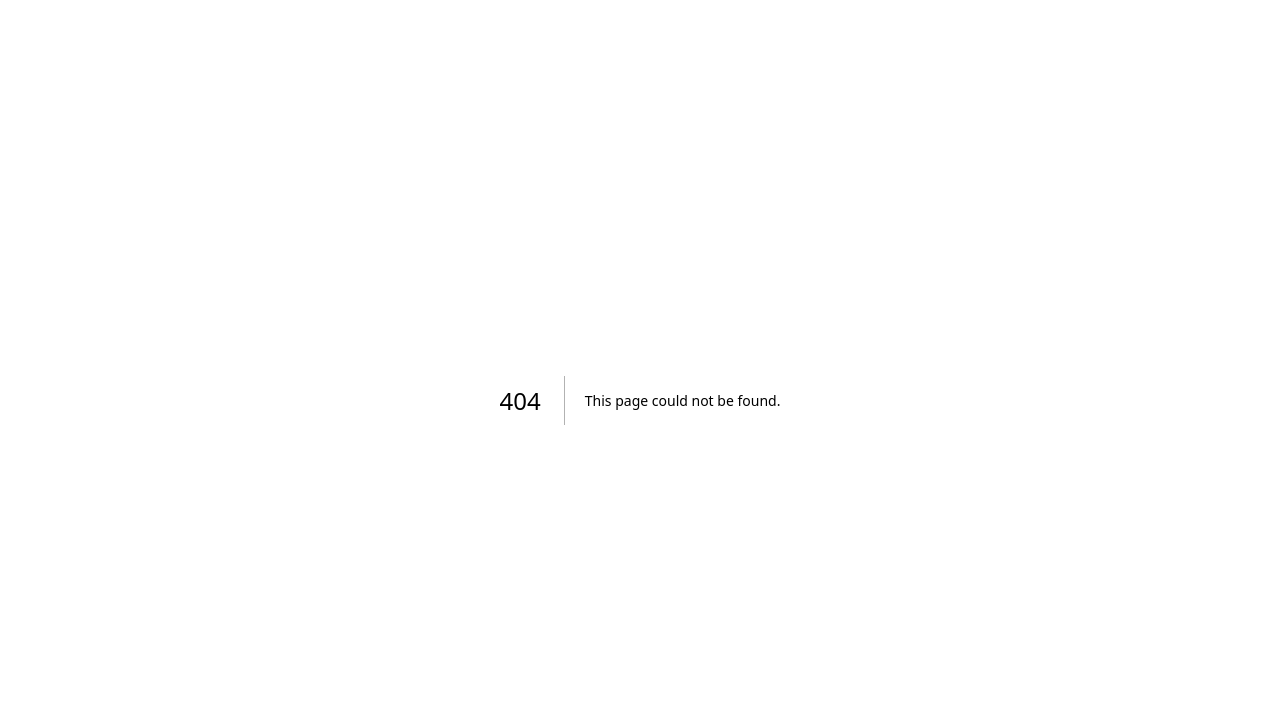
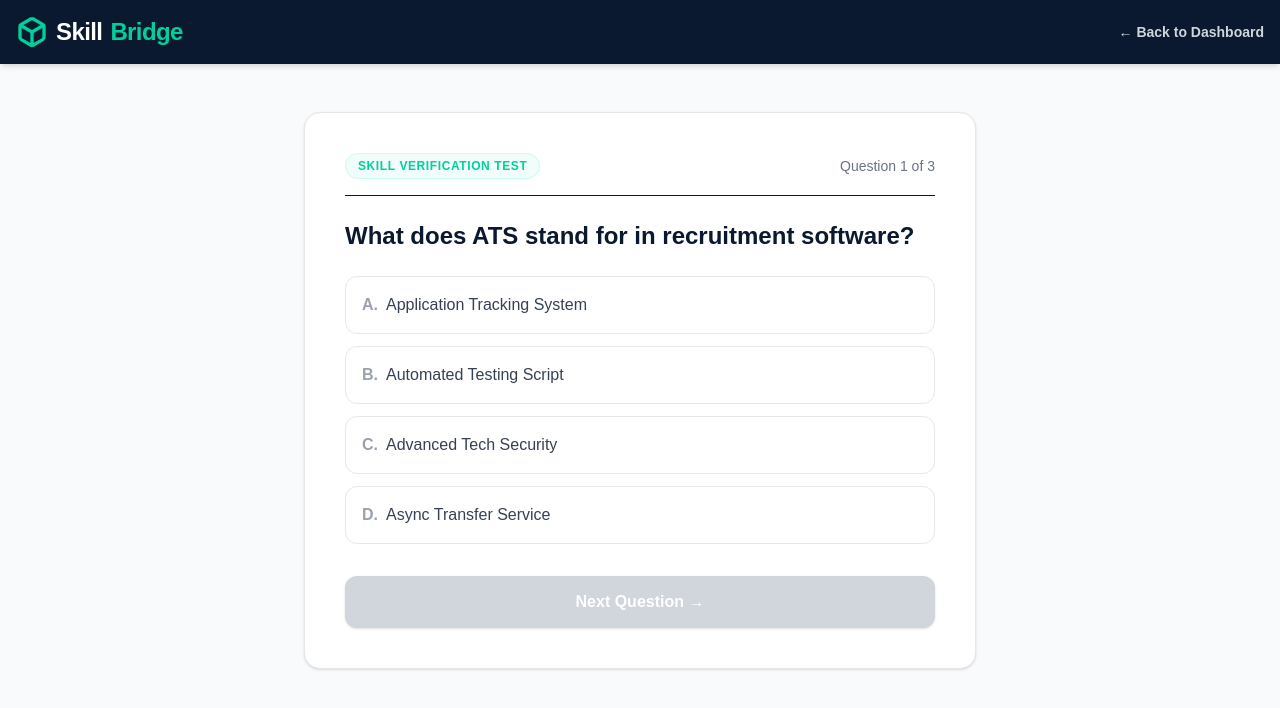
Before and after one commit to rupaniali/skillbridge-hackathon, a Next.js app: page /dashboard/mock-test in a window 1280 px wide. Before the commit this address had no page. Shown: the top 708 px of the page. Built offline with nearby package versions, Linux system fonts and the light colour scheme.

Commit message:
Added interactive Skill Mock Test feature and updated dashboard grid

```diff
--- /dev/null
+++ b/app/dashboard/mock-test/page.tsx
@@ -0,0 +1,157 @@
+"use client";
+
+import Link from "next/link";
+import { useState } from "react";
+
+const questions = [
+  {
+    id: 1,
+    question: "What does ATS stand for in recruitment software?",
+    options: [
+      "Application Tracking System",
+      "Automated Testing Script",
+      "Advanced Tech Security",
+      "Async Transfer Service"
+    ],
+    answer: 0
+  },
+  {
+    id: 2,
+    question: "Which of the following is a core feature of Next.js App Router?",
+    options: [
+      "Server Components by default",
+      "Client-only rendering",
+      "No routing support",
+      "Strictly CSS modules required"
+    ],
+    answer: 0
+  },
+  {
+    id: 3,
+    question: "Why is Git/GitHub integration crucial for modern developers?",
+    options: [
+      "To store heavy movie files",
+      "To verify real coding activity and collaboration",
+      "To design UI components faster",
+      "To host databases"
+    ],
+    answer: 1
+  }
+];
+
+export default function MockTestPage() {
+  const [currentQuestion, setCurrentQuestion] = useState(0);
+  const [selectedOption, setSelectedOption] = useState<number | null>(null);
+  const [score, setScore] = useState(0);
+  const [isCompleted, setIsCompleted] = useState(false);
+
+  const handleOptionSelect = (index: number) => {
+    setSelectedOption(index);
+  };
+
+  const handleNext = () => {
+    if (selectedOption === questions[currentQuestion].answer) {
+      setScore(score + 1);
+    }
+
+    const nextQuestion = currentQuestion + 1;
+    if (nextQuestion < questions.length) {
+      setCurrentQuestion(nextQuestion);
+      setSelectedOption(null);
+    } else {
+      setIsCompleted(true);
+    }
+  };
+
+  return (
+    <div className="min-h-screen bg-gray-50 text-gray-900">
+      {/* Navbar */}
+      <nav className="bg-[#0A192F] text-white p-4 flex justify-between items-center shadow-md">
+        <Link href="/dashboard" className="text-2xl font-extrabold flex items-center gap-2 tracking-tight cursor-pointer">
+          <svg xmlns="http://www.w3.org/2000/svg" className="w-8 h-8 text-[#00d09c]" viewBox="0 0 24 24" fill="none" stroke="currentColor" strokeWidth="2.5" strokeLinecap="round" strokeLinejoin="round">
+            <path d="M21 16V8a2 2 0 0 0-1-1.73l-7-4a2 2 0 0 0-2 0l-7 4A2 2 0 0 0 3 8v8a2 2 0 0 0 1 1.73l7 4a2 2 0 0 0 2 0l7-4A2 2 0 0 0 21 16z"></path>
+            <polyline points="3.27 6.96 12 12.01 20.73 6.96"></polyline>
+            <line x1="12" y1="22.08" x2="12" y2="12"></line>
+          </svg>
+          <span className="text-white">Skill</span><span className="text-[#00d09c]">Bridge</span>
+        </Link>
+        <Link href="/dashboard" className="text-sm font-semibold text-gray-300 hover:text-white transition">
+          ← Back to Dashboard
+        </Link>
+      </nav>
+
+      {/* Main Container */}
+      <main className="max-w-3xl mx-auto p-6 md:p-12">
+        <div className="bg-white border border-gray-200 rounded-2xl shadow-sm p-8 md:p-10">
+
+          {!isCompleted ? (
+            <div>
+              <div className="flex justify-between items-center mb-6 border-b pb-4">
+                <span className="text-xs font-bold uppercase tracking-wider text-[#00d09c] bg-teal-50 px-3 py-1 rounded-full border border-teal-100">
+                  Skill Verification Test
+                </span>
+                <span className="text-sm text-gray-500 font-medium">
+                  Question {currentQuestion + 1} of {questions.length}
+                </span>
+              </div>
+
+              <h2 className="text-xl md:text-2xl font-bold text-[#0A192F] mb-6">
+                {questions[currentQuestion].question}
+              </h2>
+
+              <div className="space-y-3 mb-8">
+                {questions[currentQuestion].options.map((option, index) => (
+                  <button
+                    key={index}
+                    onClick={() => handleOptionSelect(index)}
+                    className={`w-full text-left p-4 rounded-xl border transition font-medium text-sm md:text-base ${
+                      selectedOption === index
+                        ? 'border-[#00d09c] bg-teal-50/50 text-[#0A192F]'
+                        : 'border-gray-200 bg-white hover:border-gray-300 text-gray-700'
+                    }`}
+                  >
+                    <span className="inline-block w-6 font-bold text-gray-400">
+                      {String.fromCharCode(65 + index)}.
+                    </span>
+                    {option}
+                  </button>
+                ))}
+              </div>
+
+              <button
+                onClick={handleNext}
+                disabled={selectedOption === null}
+                className={`w-full py-3.5 rounded-xl font-bold text-white transition shadow-sm ${
+                  selectedOption === null
+                    ? 'bg-gray-300 cursor-not-allowed'
+                    : 'bg-[#00d09c] hover:bg-teal-600 text-[#0A192F]'
+                }`}
+              >
+                {currentQuestion + 1 === questions.length ? "Submit Test" : "Next Question →"}
+              </button>
+            </div>
+          ) : (
+            <div className="text-center py-8">
+              <div className="text-6xl mb-4">🎉</div>
+              <h2 className="text-3xl font-extrabold text-[#0A192F] mb-2">Test Completed!</h2>
+              <p className="text-gray-500 mb-6">
+                You scored <span className="font-bold text-[#00d09c] text-xl">{score}</span> out of <span className="font-bold">{questions.length}</span>
+              </p>
+
+              <div className="bg-green-50 border border-green-200 text-green-800 p-4 rounded-xl mb-8 max-w-md mx-auto text-sm font-medium">
+                ✅ Your technical competency badge has been updated on your profile!
+              </div>
+
+              <div className="flex justify-center gap-4">
+                <Link href="/dashboard" className="bg-[#0A192F] text-white px-6 py-3 rounded-xl font-bold text-sm hover:bg-gray-800 transition">
+                  Return to Dashboard
+                </Link>
+              </div>
+            </div>
+          )}
+
+        </div>
+      </main>
+    </div>
+  );
+}
--- a/app/dashboard/page.tsx
+++ b/app/dashboard/page.tsx
@@ -21,6 +21,8 @@ export default function DashboardPage() {
 
   return (
     <div className="min-h-screen bg-gray-50">
+
+      {/* Header / Navbar */}
       <nav className="bg-[#0A192F] text-white p-4 flex justify-between items-center shadow-md">
         <Link href="/" className="text-2xl font-extrabold flex items-center gap-2 tracking-tight cursor-pointer">
           <svg xmlns="http://www.w3.org/2000/svg" className="w-8 h-8 text-[#00d09c]" viewBox="0 0 24 24" fill="none" stroke="currentColor" strokeWidth="2.5" strokeLinecap="round" strokeLinejoin="round">
@@ -38,10 +40,14 @@ export default function DashboardPage() {
         </div>
       </nav>
 
+      {/* Main Content */}
       <main className="max-w-6xl mx-auto p-6 md:p-10">
         <h1 className="text-3xl font-bold text-[#0A192F] mb-8">Your Learning Path</h1>
 
-        <div className="grid grid-cols-1 md:grid-cols-3 gap-6">
+        {/* ✨ Yahan grid-cols-2 kiya hai taaki 4 cards (2x2) properly dikhein */}
+        <div className="grid grid-cols-1 md:grid-cols-2 gap-6">
+
+          {/* Card 1: Verified Skills */}
           <div className="bg-white p-8 rounded-xl shadow-sm border border-gray-200 hover:shadow-md transition flex flex-col">
             <div className="text-3xl mb-4">💻</div>
             <h2 className="text-xl font-bold text-[#0A192F] mb-2">Verified Skills</h2>
@@ -70,6 +76,7 @@ export default function DashboardPage() {
             )}
           </div>
 
+          {/* Card 2: Recommended Jobs */}
           <div className="bg-white p-8 rounded-xl shadow-sm border border-gray-200 hover:shadow-md transition flex flex-col">
             <div className="text-3xl mb-4">🚀</div>
             <h2 className="text-xl font-bold text-[#0A192F] mb-2">Recommended Jobs</h2>
@@ -81,6 +88,7 @@ export default function DashboardPage() {
             </div>
           </div>
 
+          {/* Card 3: Resume Builder */}
           <div className="bg-white p-8 rounded-xl shadow-sm border border-gray-200 hover:shadow-md transition flex flex-col">
             <div className="text-3xl mb-4">📄</div>
             <h2 className="text-xl font-bold text-[#0A192F] mb-2">Resume Builder</h2>
@@ -91,6 +99,19 @@ export default function DashboardPage() {
               </Link>
             </div>
           </div>
+
+          {/* ✨ Card 4: NEW MOCK TEST CARD */}
+          <div className="bg-white p-8 rounded-xl shadow-sm border border-gray-200 hover:shadow-md transition flex flex-col">
+            <div className="text-3xl mb-4">📝</div>
+            <h2 className="text-xl font-bold text-[#0A192F] mb-2">Skill Mock Test</h2>
+            <p className="text-gray-500 text-sm mb-8">Take interactive technical tests to boost your verified profile rating.</p>
+            <div className="mt-auto">
+              <Link href="/dashboard/mock-test" className="text-[#00d09c] font-bold hover:underline cursor-pointer flex items-center gap-1">
+                Start Test <span>→</span>
+              </Link>
+            </div>
+          </div>
+
         </div>
       </main>
     </div>
```
